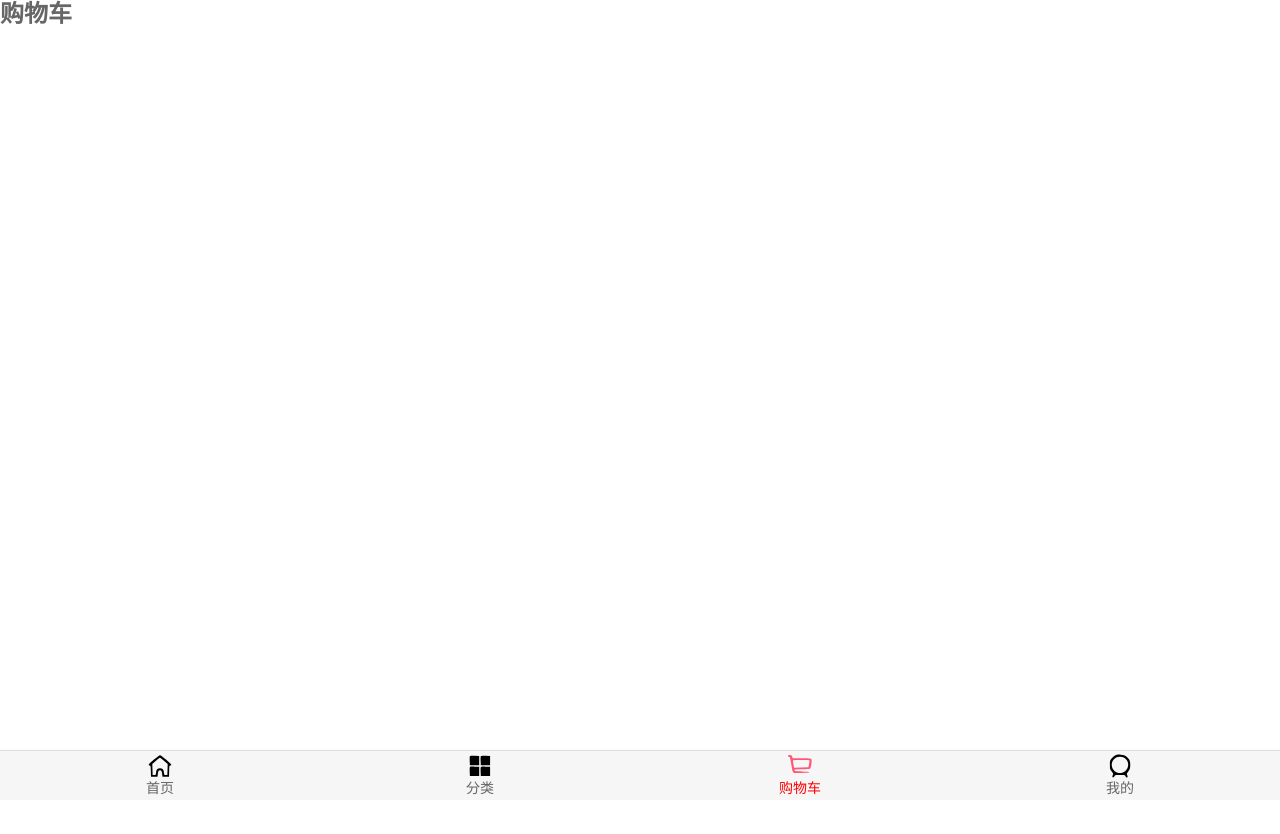
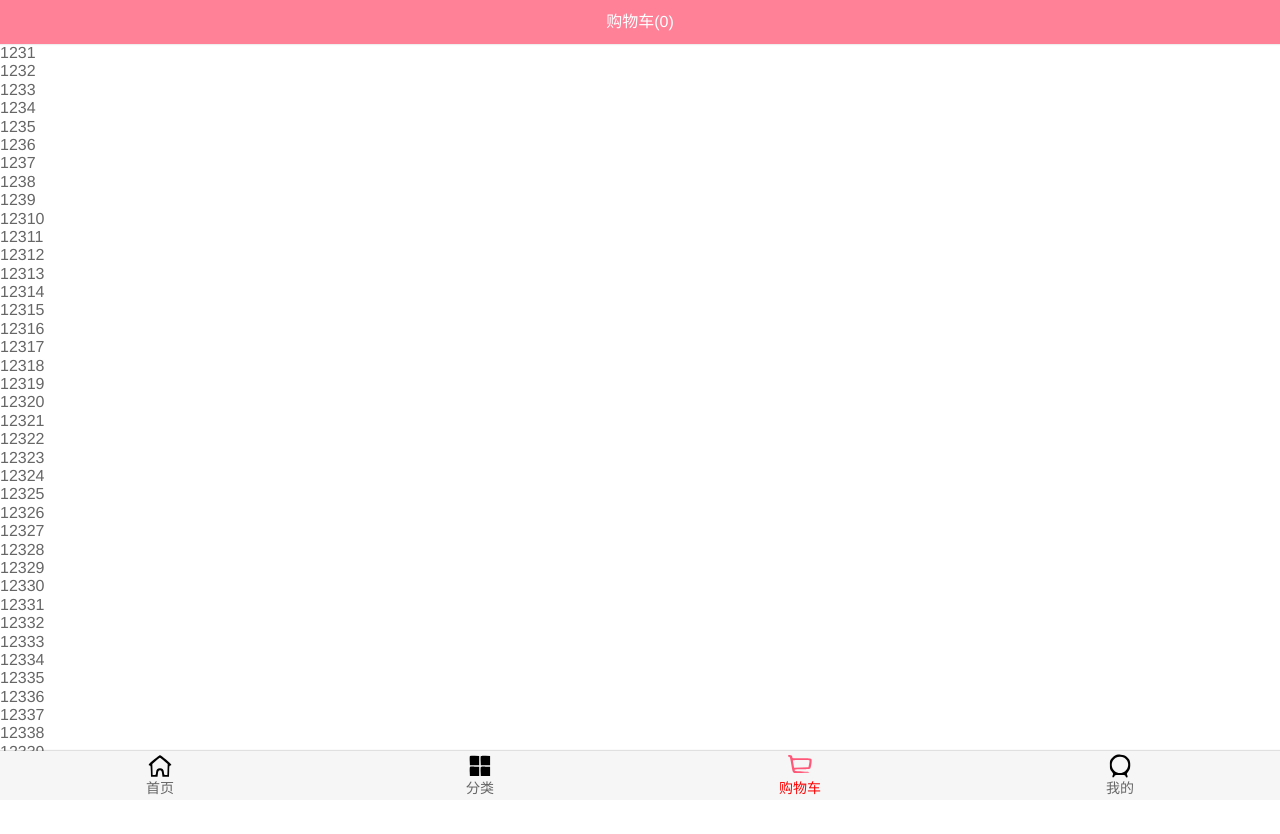
Before and after one commit to zranguai/OYZKmall, a Vue app: page /cart in a window 1280 px wide. Shown: the top 834 px of the page. Before the commit the page ends 800 px from the top, so only its background shows below. Built offline with nearby package versions, Linux system fonts and the light colour scheme.

Commit message:
购物车模块

```diff
--- a/package.json
+++ b/package.json
@@ -11,7 +11,8 @@
     "better-scroll": "^1.13.2",
     "core-js": "^3.6.5",
     "vue": "^2.6.11",
-    "vue-router": "^3.3.4"
+    "vue-router": "^3.3.4",
+    "vuex": "^3.5.1"
   },
   "devDependencies": {
     "@vue/cli-plugin-babel": "^4.4.0",
--- /dev/null
+++ b/src/common/mixin.js
@@ -0,0 +1,16 @@
+// import BackTop from 'components/content/backTop/BackTop'
+// export const backTopMixin = {
+//   components: {
+//     BackTop
+//   },
+//   data() {
+//     return {
+//       isShowBackTop: false
+//     }
+//   },
+//   methods: {
+//     backTop() {
+//         this.$refs.scroll.scrollTo(0,0,300)
+//     }
+//   }
+// }
--- a/src/main.js
+++ b/src/main.js
@@ -1,6 +1,7 @@
 import Vue from 'vue'
 import App from './App.vue'
 import router from './route'
+import store from './store'
 
 Vue.config.productionTip = false
 
@@ -8,5 +9,6 @@ Vue.prototype.$bus = new Vue()
 
 new Vue({
   render: h => h(App),
-  router
+  router,
+  store
 }).$mount('#app')
--- /dev/null
+++ b/src/store/getters.js
@@ -0,0 +1,8 @@
+// export default {
+//   cartLength(state) {
+//     return state.cartlist.length
+//   },
+//   cartList(state) {
+//     return state.cartList()
+//   }
+// }
--- /dev/null
+++ b/src/store/index.js
@@ -0,0 +1,35 @@
+import vue from 'vue'
+import vuex from 'vuex'
+
+import getters from './getters'
+// 1.安装插件
+vue.use(vuex)
+
+// 2.创建Store对象
+const store = new vuex.Store({
+  state: {
+    cartList: []
+  },
+  mutations: {
+    addCart(state,payload) {
+      // payload为新添加的商品
+      let oldProduct = null;
+      for(let item of state.cartList){
+        if(item.iid === payload.iid) {
+          oldProduct = item;
+        }
+      }
+      // let oldProduct = state.cartList.find(item => item.iid === payload.iid)
+      if(oldProduct){
+        oldProduct.count += 1
+      } else {
+        payload.count = 1
+        state.cartList.push(payload)
+      }
+    }
+  },
+  getters
+});
+
+// 3.导出
+export default store
--- a/src/views/cart/Cart.vue
+++ b/src/views/cart/Cart.vue
@@ -1,13 +1,44 @@
 <template>
-  <h2>购物车</h2>
+<div class="cart">
+  <nav-bar class="nav-bar">
+    <div slot="center">
+      购物车({{cartLength}})
+    </div>
+  </nav-bar>
+  <cart-list/>
+</div>
 </template>
 
 <script>
+import NavBar from 'components/common/navbar/NavBar'
+import CartList from './childComps/CartList'
+
+// import { mapGetters } from 'vuex'
   export default {
-    name: "Cart"
+    name: "Cart",
+    components: {
+      NavBar,
+      CartList,
+    },
+    computed: {
+      // ...mapGetters(['cartLength','cartList'])
+      // ...mapGetters({
+      //   length: 'cartLength',
+      //   list: 'cartList'
+      // })
+      cartLength(){
+        return this.$store.state.cartList.length
+      }
+    },
   }
 </script>
 
 <style scoped>
-
+  .cart {
+    height: 100vh;
+  }
+  .nav-bar {
+    background-color: var(--color-tint);
+    color: #fff;
+  }
 </style>
--- /dev/null
+++ b/src/views/cart/childComps/CartList.vue
@@ -0,0 +1,78 @@
+<template>
+  <div class="cart-list">
+    <scroll class="content" ref="scroll">
+      <ul>
+        <li>1231</li>
+        <li>1232</li>
+        <li>1233</li>
+        <li>1234</li>
+        <li>1235</li>
+        <li>1236</li>
+        <li>1237</li>
+        <li>1238</li>
+        <li>1239</li>
+        <li>12310</li>
+        <li>12311</li>
+        <li>12312</li>
+        <li>12313</li>
+        <li>12314</li>
+        <li>12315</li>
+        <li>12316</li>
+        <li>12317</li>
+        <li>12318</li>
+        <li>12319</li>
+        <li>12320</li>
+        <li>12321</li>
+        <li>12322</li>
+        <li>12323</li>
+        <li>12324</li>
+        <li>12325</li>
+        <li>12326</li>
+        <li>12327</li>
+        <li>12328</li>
+        <li>12329</li>
+        <li>12330</li>
+        <li>12331</li>
+        <li>12332</li>
+        <li>12333</li>
+        <li>12334</li>
+        <li>12335</li>
+        <li>12336</li>
+        <li>12337</li>
+        <li>12338</li>
+        <li>12339</li>
+        <li>12340</li>
+      </ul>
+      <cart-list-item :key="index" v-for="(item,index) in cartList" :product="item"></cart-list-item>
+    </scroll>
+  </div>
+</template>
+<script>
+import Scroll from 'components/common/scroll/Scroll'
+import CartListItem from './CartListItem'
+export default {
+  name: 'CartList',
+  components: {
+    Scroll,
+    CartListItem
+  },
+  computed : {
+    cartList(){
+      return this.$store.state.cartList
+    }
+  },
+  activated() {
+    console.log('----');
+    this.$refs.scroll.refresh()
+  }
+}
+</script>
+<style scoped>
+  .cart-list {
+    height: 100vh;
+  }
+   .content {
+    height: calc(100%-44px - 49px);
+    overflow: hidden;
+  }
+</style>
--- /dev/null
+++ b/src/views/cart/childComps/CartListItem.vue
@@ -0,0 +1,22 @@
+<template>
+  <div>
+    {{product}}
+  </div>
+</template>
+<script>
+export default {
+  name: 'CartListItem',
+  props : {
+    product: {
+      type: Object,
+      default(){
+        return []
+      }
+    }
+  }
+
+}
+</script>
+<style scoped>
+
+</style>
--- a/src/views/detail/Detail.vue
+++ b/src/views/detail/Detail.vue
@@ -10,6 +10,8 @@
       <detail-comment-info ref="comment" :comment-info='commentInfo'></detail-comment-info>
       <goods-list ref="recommend" :goods='recommends'/>
     </scroll>
+    <back-top @click.native="backTop" v-show="isShowBackTop"/>
+    <detail-bottom-bar @addToCart='addToCart'/>
   </div>
 </template>
 <script>
@@ -20,11 +22,15 @@ import DetailShopInfo from './childComps/DetailShopInfo'
 import DetailGoodsInfo from './childComps/DetailGoodsInfo'
 import DetailParamInfo from './childComps/DetailParamInfo'
 import DetailCommentInfo from './childComps/DetailCommentInfo'
+import DetailBottomBar from './childComps/DetailBottomBar'
 
 import Scroll from 'components/common/scroll/Scroll'
 import GoodsList from 'components/content/goods/GoodsList'
+import BackTop from 'components/content/backTop/BackTop'
 
-import {getDetail, Goods, Shop,GoodsParam,getRecommend} from 'network/detail.js'
+// import backTopMixin from 'common/mixin'
+import {getDetail, Goods, Shop,GoodsParam,getRecommend} from 'network/detail.js';
+
   export default {
     name: 'Detail',
     components: {
@@ -35,10 +41,13 @@ import {getDetail, Goods, Shop,GoodsParam,getRecommend} from 'network/detail.js'
       DetailGoodsInfo,
       DetailParamInfo,
       DetailCommentInfo,
+      DetailBottomBar,
 
       Scroll,
-      GoodsList
+      GoodsList,
+      BackTop
     },
+    // mixins: [backTopMixin],
     data(){
       return {
         iid: null,
@@ -50,7 +59,8 @@ import {getDetail, Goods, Shop,GoodsParam,getRecommend} from 'network/detail.js'
         commentInfo: {},
         recommends: [],
         themeTopYs: [],
-        currentIndex:0
+        currentIndex:0,
+        isShowBackTop: false
       }
     },
     created(){
@@ -95,12 +105,6 @@ import {getDetail, Goods, Shop,GoodsParam,getRecommend} from 'network/detail.js'
         this.recommends = res.data.list
       })
     },
-    mounted(){
-
-    },
-    updated(){
-
-    },
     methods: {
       imageLoad(){
         this.$refs.scroll.refresh()
@@ -109,23 +113,56 @@ import {getDetail, Goods, Shop,GoodsParam,getRecommend} from 'network/detail.js'
           this.themeTopYs.push(this.$refs.params.$el.offsetTop)
           this.themeTopYs.push(this.$refs.comment.$el.offsetTop)
           this.themeTopYs.push(this.$refs.recommend.$el.offsetTop)
-          console.log(this.themeTopYs);
+          this.themeTopYs.push(Number.MAX_VALUE)
+          // console.log(this.themeTopYs);
       },
       titleClick(index){
         // console.log(index);
         this.$refs.scroll.scrollTo(0,-this.themeTopYs[index],500)
       },
+      backTop() {
+        this.$refs.scroll.scrollTo(0,0,300)
+      },
       contentScroll(position){
         // 1.获取y值
         const positionY = -position.y
+        //顶部导航联动效果
         // 2.positionY和主题值进行对比
+        // [0,7938,9120,9452]
+
+        // positionY 在 0到7938之间 index=0
+        // positionY 在 7938到9120之间 index=1
+
+        // positionY 在 9120到9452之间 index=2
         let length = this.themeTopYs.length
-        for(let i=0;i < length;i++){
-          if(this.currentIndex !== i &&((i < length-1 && positionY >= this.themeTopYs[i] && positionY < this.themeTopYs[i+1]) || (i===length - 1 && positionY >= this.themeTopYs[i]))){
+        // 做法一（普通做法）
+        // for(let i=0;i < length;i++){
+        //   if(this.currentIndex !== i &&((i < length-1 && positionY >= this.themeTopYs[i] && positionY < this.themeTopYs[i+1]) || (i===length - 1 && positionY >= this.themeTopYs[i]))){
+        //     this.currentIndex = i;
+        //     this.$refs.nav.currentIndex = this.currentIndex
+        //   }
+        // }
+        // 做法二（hack做法）
+        for(let i=0;i < length-1;i++){
+          if(this.currentIndex !==i && (positionY >= this.themeTopYs[i] &&positionY < this.themeTopYs[i+1])) {
             this.currentIndex = i;
             this.$refs.nav.currentIndex = this.currentIndex
           }
         }
+        // 3.是否显示回到顶部
+        this.isShowBackTop = -position.y > 1000
+      },
+      addToCart(){
+        //1.获取购物车需要展示的信息
+        const product = {}
+        product.image = this.topImages[0];
+        product.title = this.goods.title;
+        product.desc = this.goods.desc;
+        product.price = this.goods.realPrice;
+        product.iid = this.iid;
+        // 2.将商品添加到购物车
+        this.$store.commit('addCart',product)
+
       }
     }
   }
@@ -143,6 +180,6 @@ import {getDetail, Goods, Shop,GoodsParam,getRecommend} from 'network/detail.js'
     background-color: #fff;
   }
   .content {
-    height: calc(100% - 44px);
+    height: calc(100% - 44px - 49px);
   }
 </style>
--- /dev/null
+++ b/src/views/detail/childComps/DetailBottomBar.vue
@@ -0,0 +1,82 @@
+<template>
+  <div class="bottom-bar">
+    <div class="bar-item bar-left">
+      <div>
+        <i class="icon service"></i>
+        <span class="text">客服</span>
+      </div>
+      <div>
+        <i class="icon shop"></i>
+        <span class="text">店铺</span>
+      </div>
+      <div>
+        <i class="icon select"></i>
+        <span class="text">收藏</span>
+      </div>
+    </div>
+    <div class="bar-item bar-right">
+      <div class="cart" @click="addToCart">加入购物车</div>
+      <div class="buy">购买</div>
+    </div>
+  </div>
+</template>
+
+<script>
+	export default {
+		name: "DetailBottomBar",
+    methods: {
+      addToCart() {
+        // console.log('点击添加到购物车');
+        this.$emit('addToCart')
+      }
+    }
+	}
+</script>
+
+<style scoped>
+  .bottom-bar {
+    height: 58px;
+    position: fixed;
+    background-color: #fff;
+    left: 0;
+    right: 0;
+    bottom: 0;
+    display: flex;
+    text-align: center;
+  }
+  .bar-item {
+    flex: 1;
+    display: flex;
+  }
+  .bar-item>div {
+    flex: 1;
+  }
+  .bar-left .text {
+    font-size: 13px;
+  }
+  .bar-left .icon {
+    display: block;
+    width: 22px;
+    height: 22px;
+    margin: 10px auto 3px;
+    background: url("~assets/img/detail/detail_bottom.png") 0 0/100%;
+  }
+  .bar-left .service {
+    background-position:0 -54px;
+  }
+  .bar-left .shop {
+    background-position:0 -98px;
+  }
+  .bar-right {
+    font-size: 15px;
+    color: #fff;
+    line-height: 58px;
+  }
+  .bar-right .cart {
+    background-color: #ffe817;
+    color: #333;
+  }
+  .bar-right .buy {
+    background-color: #f69;
+  }
+</style>
```
Also changed, not shown: 1 other file (tests, documents, lock files or other folders).
